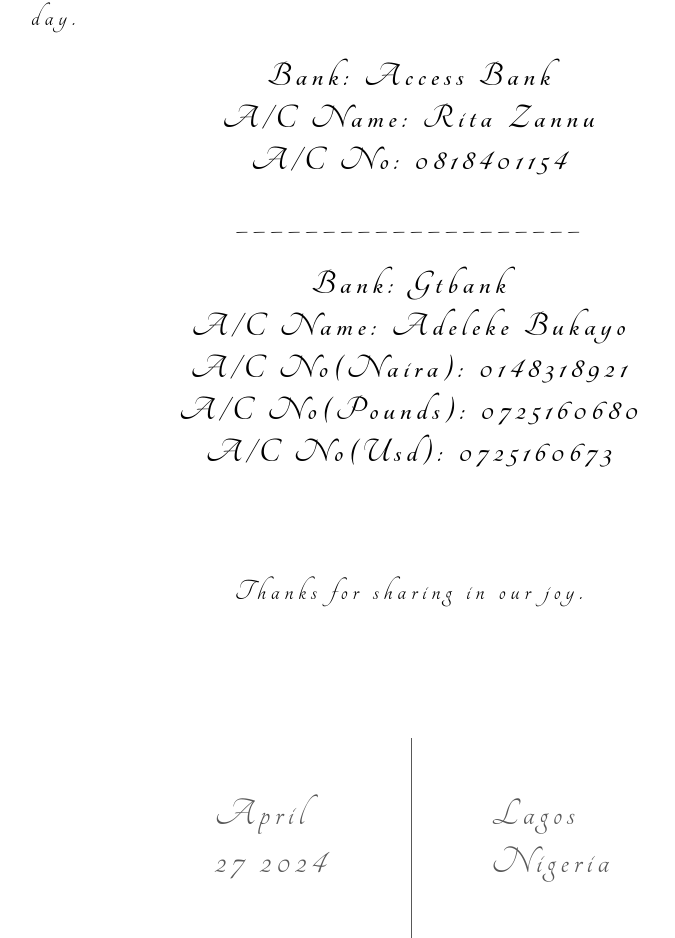
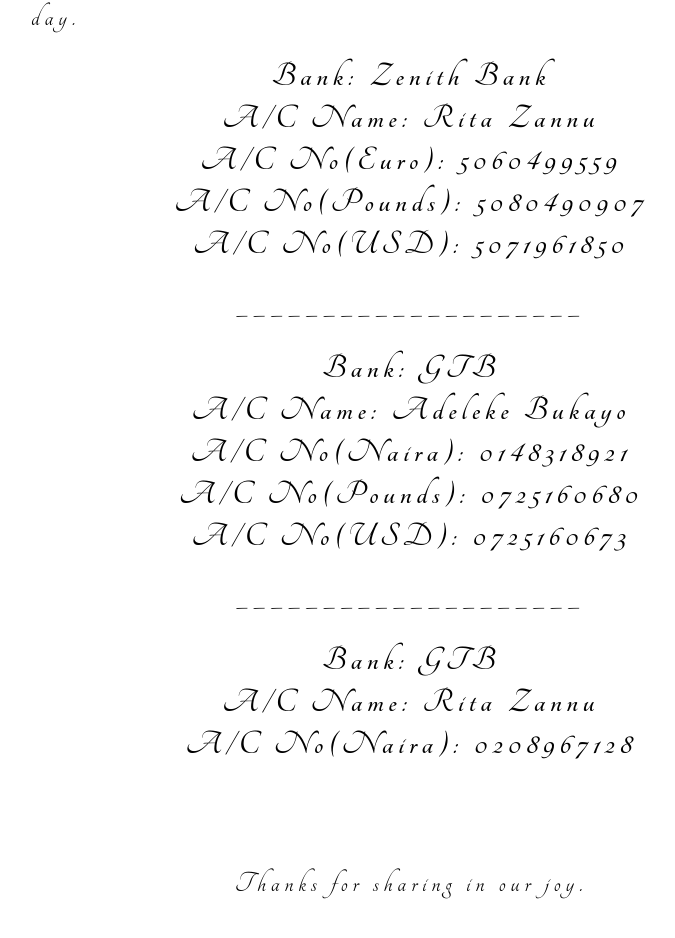
Before and after one commit to Ayomidedavid56/rita-bukayo, a React (Vite) app: page /give-a-gift in a window 1280 px wide. Shown: the part 492-1430 px from the top of the page, without its empty margins (229-904 px from the left). Built offline with nearby package versions, Linux system fonts and the light colour scheme.

Commit message:
first commit

```diff
--- a/src/pages/GiveaGift/index.css
+++ b/src/pages/GiveaGift/index.css
@@ -14,5 +14,6 @@
     align-items: center;
     margin-top: 20px;
     text-align: center;
+    padding: 0px  20px;
 
 }
--- a/src/pages/GiveaGift/index.jsx
+++ b/src/pages/GiveaGift/index.jsx
@@ -21,17 +21,26 @@
         cash towards our future together would really make our day.
       </div>
       <div className="account-info">
-        <span className="value">Bank: Access Bank</span>
+        <span className="value">Bank: Zenith Bank</span>
         <span className="value">A/C Name: Rita Zannu</span>
-        <span className="value">A/C No: 0818401154</span>
+        <span className="value">A/C No(Euro): 5060499559</span>
+        <span className="value">A/C No(Pounds): 5080490907</span>
+        <span className="value">A/C No(USD): 5071961850</span>
         <span className="value" style={{ margin: "20px 0px" }}>
           ____________________
         </span>
-        <span className="value">Bank: Gtbank</span>
+        <span className="value">Bank: GTB</span>
         <span className="value">A/C Name: Adeleke Bukayo</span>
         <span className="value">A/C No(Naira): 0148318921</span>
         <span className="value">A/C No(Pounds): 0725160680</span>
-        <span className="value">A/C No(Usd): 0725160673</span>
+        <span className="value">A/C No(USD): 0725160673</span>
+        <span className="value" style={{ margin: "20px 0px" }}>
+          ____________________
+        </span>
+
+        <span className="value">Bank: GTB</span>
+        <span className="value">A/C Name: Rita Zannu</span>
+        <span className="value">A/C No(Naira): 0208967128</span>
       </div>
       <div style={{ marginTop: "100px" }}>Thanks for sharing in our joy.</div>
       <DateLocation />
```
